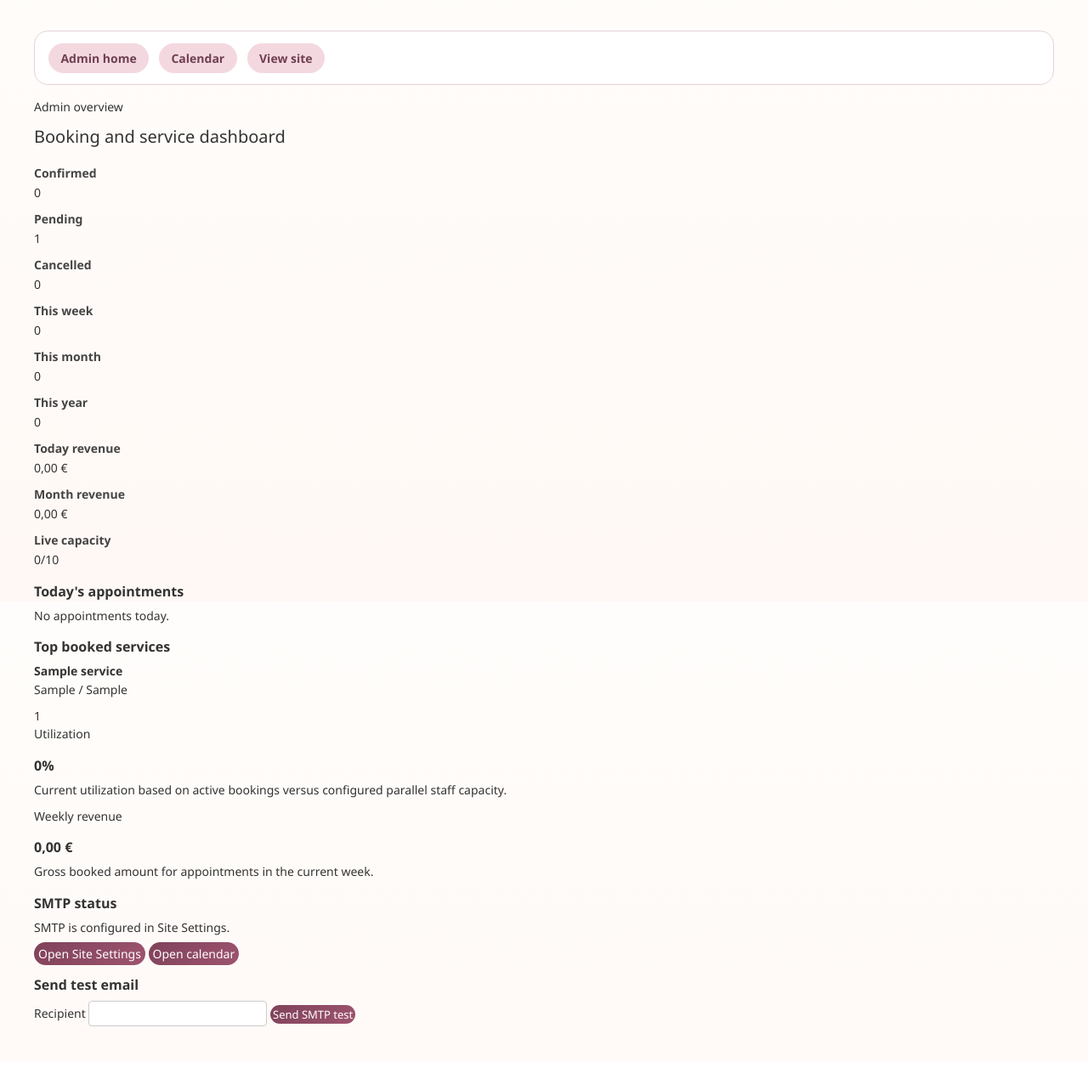
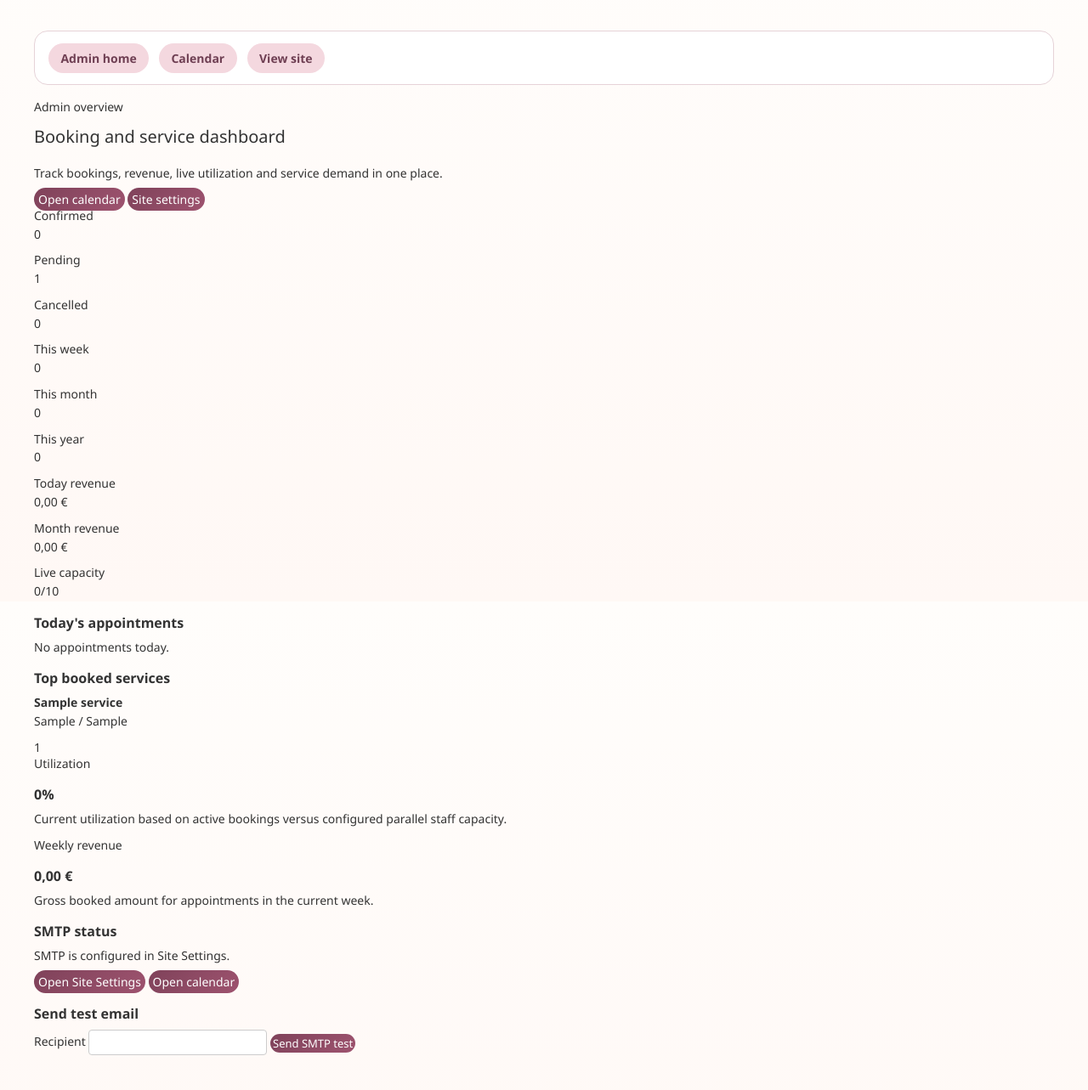
Before and after one commit to garstini/lknails, a Django app: page /admin/dashboard/ in a window 1280 px wide. Shown: the part 92-1375 px from the top of the page at 85% size. Before the commit the page ends 1300 px from the top, so only its background shows below. Run offline with Django 5.2, Linux system fonts and the light colour scheme; a user stored in the database is signed in; tables that the repository leaves empty hold one stand-in row (values such as "Sample post").

Commit message:
Polish admin dashboard and calendar UI

```diff
--- a/templates/admin/dashboard.html
+++ b/templates/admin/dashboard.html
@@ -10,97 +10,108 @@
     <a href="/">{% trans "View site" %}</a>
   </div>
   <section class="section">
-    <div class="section-heading">
+    <div class="admin-hero">
+      <div class="admin-hero-copy">
         <p class="eyebrow">{% trans "Admin overview" %}</p>
         <h1>{% trans "Booking and service dashboard" %}</h1>
+        <p class="lead">{% trans "Track bookings, revenue, live utilization and service demand in one place." %}</p>
+      </div>
+      <div class="admin-hero-actions">
+        <a class="button primary" href="{% url 'admin_calendar' %}">{% trans "Open calendar" %}</a>
+        <a class="button ghost" href="/admin/core/sitesettings/1/change/">{% trans "Site settings" %}</a>
+      </div>
     </div>
 
-    <div class="card-grid metrics-grid">
-      <article class="service-card">
-        <h3>{% trans "Confirmed" %}</h3>
+    <div class="admin-kpi-grid">
+      <article class="admin-kpi-card">
+        <span class="admin-kpi-label">{% trans "Confirmed" %}</span>
         <p class="metric">{{ booking_status_counts.confirmed }}</p>
       </article>
-      <article class="service-card">
-        <h3>{% trans "Pending" %}</h3>
+      <article class="admin-kpi-card">
+        <span class="admin-kpi-label">{% trans "Pending" %}</span>
         <p class="metric">{{ booking_status_counts.pending }}</p>
       </article>
-      <article class="service-card">
-        <h3>{% trans "Cancelled" %}</h3>
+      <article class="admin-kpi-card">
+        <span class="admin-kpi-label">{% trans "Cancelled" %}</span>
         <p class="metric">{{ booking_status_counts.cancelled }}</p>
       </article>
-      <article class="service-card">
-        <h3>{% trans "This week" %}</h3>
+      <article class="admin-kpi-card">
+        <span class="admin-kpi-label">{% trans "This week" %}</span>
         <p class="metric">{{ period_totals.week }}</p>
       </article>
-      <article class="service-card">
-        <h3>{% trans "This month" %}</h3>
+      <article class="admin-kpi-card">
+        <span class="admin-kpi-label">{% trans "This month" %}</span>
         <p class="metric">{{ period_totals.month }}</p>
       </article>
-      <article class="service-card">
-        <h3>{% trans "This year" %}</h3>
+      <article class="admin-kpi-card">
+        <span class="admin-kpi-label">{% trans "This year" %}</span>
         <p class="metric">{{ period_totals.year }}</p>
       </article>
-      <article class="service-card">
-        <h3>{% trans "Today revenue" %}</h3>
+      <article class="admin-kpi-card">
+        <span class="admin-kpi-label">{% trans "Today revenue" %}</span>
         <p class="metric">{{ revenue_totals.today|euro }}</p>
       </article>
-      <article class="service-card">
-        <h3>{% trans "Month revenue" %}</h3>
+      <article class="admin-kpi-card">
+        <span class="admin-kpi-label">{% trans "Month revenue" %}</span>
         <p class="metric">{{ revenue_totals.month|euro }}</p>
       </article>
-      <article class="service-card">
-        <h3>{% trans "Live capacity" %}</h3>
+      <article class="admin-kpi-card">
+        <span class="admin-kpi-label">{% trans "Live capacity" %}</span>
         <p class="metric">{{ live_capacity.active_now }}/{{ live_capacity.capacity }}</p>
       </article>
     </div>
 
-    <div class="booking-layout">
-      <article class="booking-form">
+    <div class="admin-dashboard-grid">
+      <article class="admin-panel">
         <h2>{% trans "Today's appointments" %}</h2>
+        <div class="admin-list">
           {% for booking in today_bookings %}
-          <div class="service-row">
+            <div class="admin-list-row">
               <div>
                 <strong>{{ booking.customer_name }}</strong>
                 <p>{{ booking.starts_at|date:"H:i" }} • {{ booking.total_duration_minutes }} {% trans "minutes" %}</p>
               </div>
-            <div>{{ booking.total_price|euro }}</div>
+              <div class="admin-list-meta">{{ booking.total_price|euro }}</div>
             </div>
           {% empty %}
-          <p>{% trans "No appointments today." %}</p>
+            <p class="summary-note">{% trans "No appointments today." %}</p>
           {% endfor %}
+        </div>
       </article>
 
-      <article class="booking-summary">
+      <article class="admin-panel admin-panel-tinted">
         <h2>{% trans "Top booked services" %}</h2>
+        <div class="admin-list">
           {% for service in top_services %}
-          <div class="service-row">
+            <div class="admin-list-row">
               <div>
                 <strong>{{ service.name }}</strong>
                 <p>{{ service.category }} / {{ service.subcategory }}</p>
               </div>
-            <div>{{ service.booking_count }}</div>
+              <div class="admin-list-meta">{{ service.booking_count }}</div>
             </div>
           {% empty %}
-          <p>{% trans "No data yet." %}</p>
+            <p class="summary-note">{% trans "No data yet." %}</p>
           {% endfor %}
+        </div>
       </article>
     </div>
 
-    <div class="split-feature dashboard-strip">
-      <article class="feature-panel">
-        <p class="eyebrow">{% trans "Utilization" %}</p>
+    <div class="admin-insight-grid dashboard-strip">
+      <article class="admin-insight-card">
+        <span class="eyebrow">{% trans "Utilization" %}</span>
         <h2>{{ live_capacity.utilization_percent }}%</h2>
         <p>{% trans "Current utilization based on active bookings versus configured parallel staff capacity." %}</p>
       </article>
-      <article class="feature-panel">
-        <p class="eyebrow">{% trans "Weekly revenue" %}</p>
+      <article class="admin-insight-card admin-insight-card-accent">
+        <span class="eyebrow">{% trans "Weekly revenue" %}</span>
         <h2>{{ revenue_totals.week|euro }}</h2>
         <p>{% trans "Gross booked amount for appointments in the current week." %}</p>
       </article>
     </div>
 
-    <div class="booking-layout dashboard-strip">
-      <article class="booking-form">
+    <div class="admin-dashboard-grid dashboard-strip">
+      <article class="admin-panel">
         <h2>{% trans "SMTP status" %}</h2>
         <p>
           {% if smtp_ready %}
@@ -114,7 +125,7 @@
           <a class="button ghost" href="{% url 'admin_calendar' %}">{% trans "Open calendar" %}</a>
         </p>
       </article>
-      <article class="booking-summary">
+      <article class="admin-panel admin-panel-tinted">
         <h2>{% trans "Send test email" %}</h2>
         <form method="post" class="stack-form">
           {% csrf_token %}
```
Also changed, not shown: static/css/site.css (+122 -5 lines), templates/admin/calendar.html (+7 -4 lines). Lines whose indentation alone changed are shown as unchanged.
